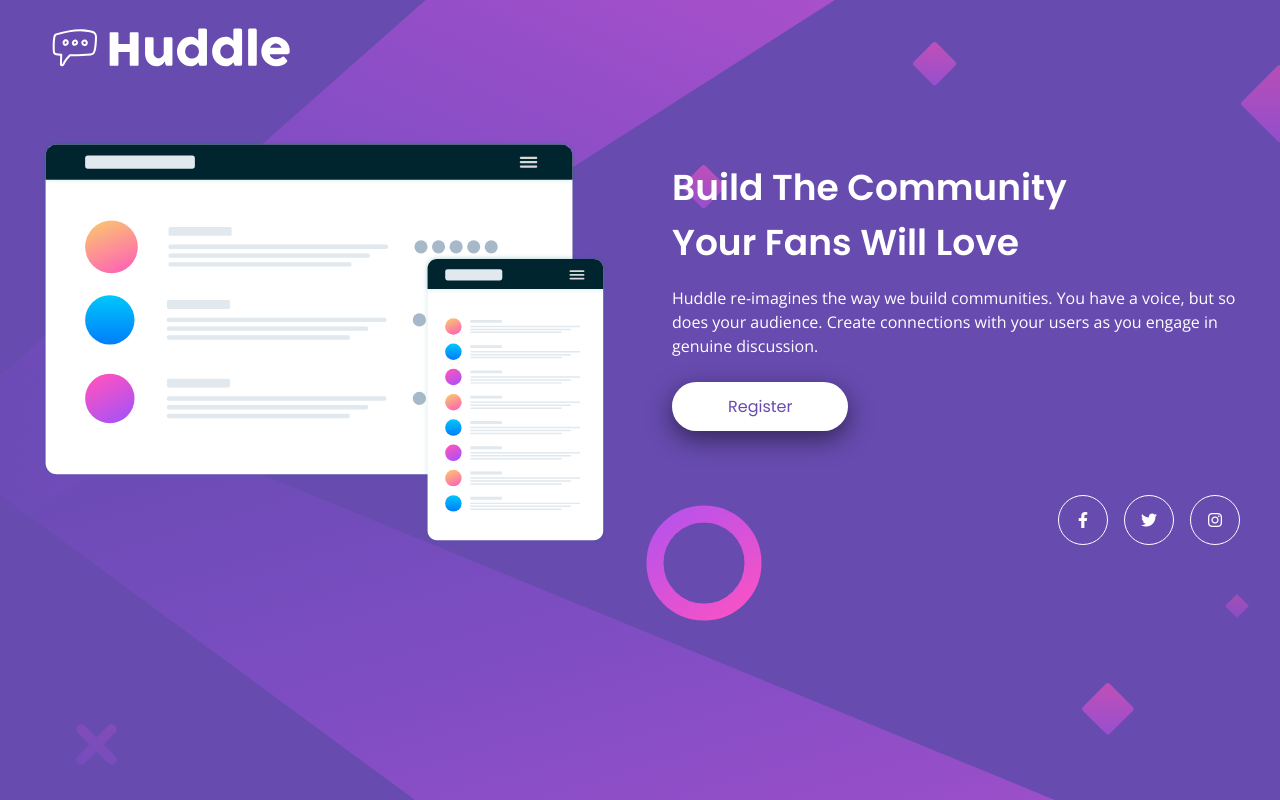
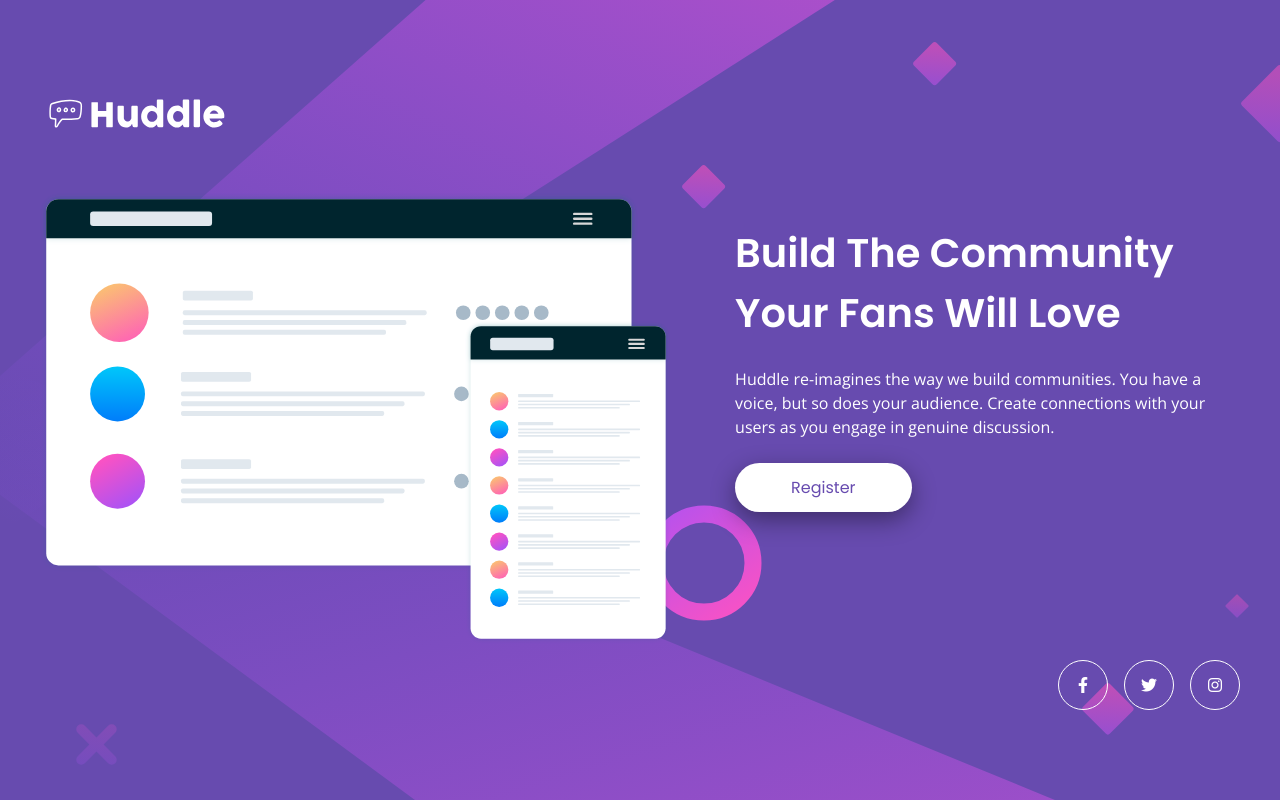
Before and after one commit to Lamy237/Huddle-landing-page-with-single-introductory-section, a plain HTML site: page index.html in a window 1280 px wide. Drawn offline with nearby package versions, Linux system fonts and the light colour scheme.

Commit message:
initial commit

```diff
--- a/css/style.css
+++ b/css/style.css
@@ -14,25 +14,26 @@ img {
     max-width: 100%;
 }
 
+button {
+    font: inherit;
+}
+
 
 /* || VARIABLES */
 :root {
-    /* FONT */
+    /* FONTS */
     --BODY-FF: 'Open Sans', sans-serif;
-    --HEADERS-FF: 'Poppins', sans-serif;
+    --HEADING-FF: 'Poppins', sans-serif;
 
     /* COLORS */
-    --BLACK: hsla(0, 0%, 0%, 0.502);
+    --BLACK: hsla(0, 0%, 0%, 0.402);
     --SOFT-MAGENTA: hsl(300, 69%, 71%);
     --VIOLET: hsl(257, 40%, 49%);
     --WHITE: hsl(0, 0%, 100%);
 
     /* PADDINGS */
+    --PADDING-TB: 0.5rem;
     --PADDING-SIDE: 3.5rem;
-    --PADDING-TB: 0.5rem;
-
-    /* SHADOWS */
-    --SHADOWS: 0 0.5rem 1.5rem var(--BLACK);
 }
 
 
@@ -42,97 +43,103 @@ img {
 }
 
 
-/* GENERAL STYLES */
+/* || GENERAL STYLES */
 html {
     font-size: 100%;
 }
 
 body {
     min-height: 100vh;
-    width: min(100% - 4.375rem, 75rem);
     font-family: var(--BODY-FF);
+    margin: 2rem auto;
     background-color: var(--VIOLET);
     background-image: url('../images/bg-mobile.svg');
     background-repeat: no-repeat;
-    margin: 1.75rem auto;
 
     display: grid;
-    place-content: start;
-    gap: 4rem;
+    place-content: center;
 }
 
-
-/* || HERO */
-.hero {
-    margin-top: 1rem;
-
-    display: flex;
-    flex-flow: column nowrap;
-    gap: 3.75rem;
+h1 {
+    font-size: clamp(1.75rem, 1rem + 2vw, 2.5rem);
+    font-family: var(--HEADING-FF);
+    font-weight: 600;
 }
 
-.hero__logo {
-    width: 45%;
-}
-
-
-/* || INTRO */
-.intro {
-    text-align: center;
-    color: var(--WHITE);
-    margin-bottom: 4rem;
-
-    display: flex;
-    flex-flow: column nowrap;
-    align-items: center;
-    gap: 1rem;
-}
-
-.intro__h1 {
-    font-size: clamp(1.5rem, 0.875rem + 2vw, 2.25rem);
-    font-family: var(--HEADERS-FF);
-    font-weight: 600;
-    text-transform: capitalize;
-}
-
-.intro__p {
+p {
+    font-size: 1rem;
     font-weight: 400;
     line-height: 1.5;
 }
 
-.intro__btn {
-    font: inherit;
-    font-family: var(--HEADERS-FF);
+.header,
+.main {
+    width: min(100% - 4.375rem, 75rem);
+    margin-inline: auto;
+}
+
+
+/* || HEADER */
+.header {
+    margin-bottom: 3rem;
+
+    display: grid;
+    grid-template-columns: 1fr;
+    grid-template-rows: auto auto;
+    gap: 4rem;
+}
+
+.header__hero {
+    display: flex;
+    flex-direction: column;
+    gap: 3.5rem;
+}
+
+.header__logo {
+    width: 45%;
+}
+
+.header__intro {
+    text-align: center;
+    color: var(--WHITE);
+
+    display: flex;
+    flex-direction: column;
+    align-items: center;
+    gap: 1.5rem;
+}
+
+.header__btn {
+    font-family: var(--HEADING-FF);
+    font-weight: 400;
     background-color: var(--WHITE);
     color: var(--VIOLET);
+    border: none;
+    border-radius: 1.5625rem;
     padding: var(--PADDING-TB) var(--PADDING-SIDE);
-    border: none;
-    border-radius: 1.25rem;
     cursor: pointer;
-    margin-top: 0.5rem;
-    box-shadow: var(--SHADOWS);
+
+    box-shadow: 0 0.5rem 1.5rem var(--BLACK);
 }
 
-.intro__btn:hover,
-.intro__btn:focus {
+.header__btn:hover,
+.header__btn:focus {
     background-color: var(--SOFT-MAGENTA);
     color: var(--WHITE);
 }
 
 
-/* || SOCIAL */
-.social {
+/* || MAIN */
+.main__social {
     display: flex;
     justify-content: center;
     align-items: center;
     gap: 1rem;
 }
 
-.fa-brands {
+.main__social i {
     width: 3.125rem;
     height: 3.125rem;
-    text-align: center;
-    background-color: transparent;
     color: var(--WHITE);
     border: 0.0625rem solid var(--WHITE);
     border-radius: 50%;
@@ -142,46 +149,44 @@ body {
     place-content: center;
 }
 
-.fa-brands:hover {
+.main__social i:hover {
     color: var(--SOFT-MAGENTA);
     border-color: var(--SOFT-MAGENTA);
 }
 
 
 /* || MEDIA QUERIES */
-@media screen and (min-width: 48em) {
-    .intro__p {
-        width: 90%;
-    }
-}
-
-@media screen and (min-width: 62.5em) {
+@media screen and (min-width: 56.25em) {
     body {
         margin: 0 auto;
         background-image: url('../images/bg-desktop.svg');
         background-position: bottom left;
-
-        grid-template-columns: repeat(2, 1fr);
-        grid-template-rows: auto;
-        align-items: end;
     }
 
-    .intro {
-        text-align: left;
-        align-content: center;
-        align-items: start;
+    .header {
+        margin-bottom: 1rem;
+
+        grid-template-columns: 1.25fr 1fr;
+        grid-template-rows: auto;
+        place-content: center;
     }
 
-    .intro__p {
-        width: 100%;
+    .header__logo {
+        width: 30%;
     }
 
-    .intro__btn {
-        padding: 0.75rem var(--PADDING-SIDE);
-        border-radius: 1.5625rem;
+    .header__intro {
+        text-align: left;
+
+        justify-content: center;
+        align-items: flex-start;
     }
 
-    .social {
+    .header__btn {
+        padding: 0.75rem var(--PADDING-SIDE);
+    }
+
+    .main__social {
         justify-content: flex-end;
     }
 }
--- a/index.html
+++ b/index.html
@@ -7,34 +7,39 @@
   <title>Frontend Mentor | Huddle landing page with single introductory section</title>
   <link rel="stylesheet" href="https://cdnjs.cloudflare.com/ajax/libs/font-awesome/6.2.1/css/all.min.css"
     integrity="sha512-MV7K8+y+gLIBoVD59lQIYicR65iaqukzvf/nwasF0nqhPay5w/9lJmVM2hMDcnK1OnMGCdVK+iQrJ7lzPJQd1w=="
-    crossorigin="anonymous" referrerpolicy="no-referrer" />
+    crossorigin="anonymous" referrerpolicy="no-referrer">
   <link rel="icon" type="image/png" sizes="32x32" href="./images/favicon-32x32.png">
   <link rel="stylesheet" href="css/style.css">
 </head>
 
 <body>
-  <section class="hero">
-    <img src="images/logo.svg" alt="" aria-hidden="true" class="hero__logo">
-    <img src="images/illustration-mockups.svg" alt="" aria-hidden="true" class="hero__mockups">
-  </section>
 
-  <main>
-    <section class="intro">
-      <h1 class="intro__h1">
-        <span class="nowrap">Build the community</span>
-        <span class="nowrap">your fans will love</span>
+  <header class="header">
+    <div class="header__hero">
+      <img class="header__logo" src="images/logo.svg" alt="" aria-hidden="true">
+      <img class="header__mockups" src="images/illustration-mockups.svg" alt="" aria-hidden="true">
+    </div>
+    <div class="header__intro">
+      <h1 class="header__h1">
+        <span class="nowrap">Build The Community</span>
+        <span class="nowrap">Your Fans Will Love</span>
       </h1>
-      <p class="intro__p">
+      <p>
         Huddle re-imagines the way we build communities. You have a voice, but so does your audience.
         Create connections with your users as you engage in genuine discussion.
       </p>
-      <button class="intro__btn">Register</button>
-    </section>
-    <section class="social">
+      <button class="header__btn">Register</button>
+    </div>
+  </header>
+
+  <main class="main">
+    <div class="main__social">
       <i class="fa-brands fa-facebook-f"></i>
       <i class="fa-brands fa-twitter"></i>
       <i class="fa-brands fa-instagram"></i>
-    </section>
+    </div>
   </main>
 
+</body>
+
 </html>
```
Also changed, not shown: 2 other files.
